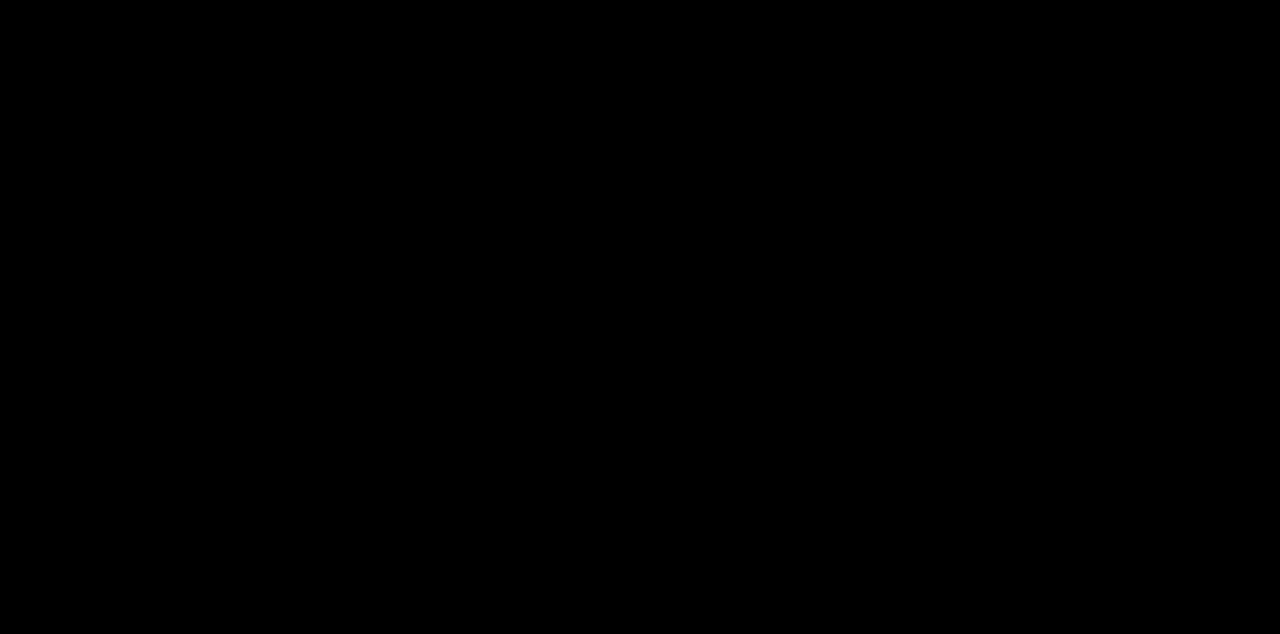
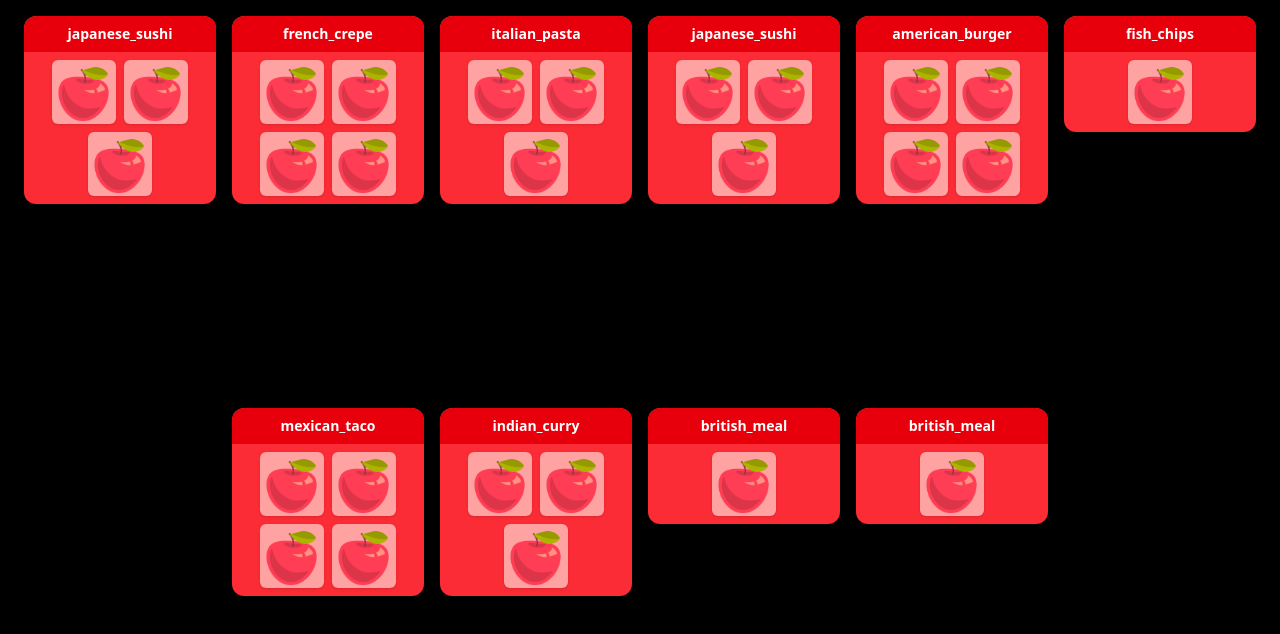
Before and after one commit to EmersonYang3/Undercooked, a Vue app in the folder app/: page /host in a window 1280 px wide. Shown: the top 634 px of the page. Built offline with nearby package versions, Linux system fonts and the light colour scheme; a web font is replaced by a local one.

Commit message:
qwertyuijokp[]

```diff
--- a/app/src/utils/ingredients.ts
+++ b/app/src/utils/ingredients.ts
@@ -30,14 +30,80 @@ const currentMeals: Map<PossibleMeals, Meal> = new Map();
 //this wil contain the incomplete meals that need to continue cooking
 //for the ingredients i might switch to a map if performance is needed
 //everytime the user wants to submit an ingredient the terminal checks against recipes to determine if the ingredient is valid to beutilize
-export const recipes: Map<string, Meal> = new Map();
-recipes.set("british_meal", {
-    ingredients: ["cooked_egg"],
-    quality: 0,
-    id: 0,
-    max_quality: 1,
-
-})
+export const recipes: Map<string, Meal> = new Map([
+  [
+    "british_meal",
+    {
+      id: 0,
+      ingredients: ["cooked_egg"],
+      quality: 0,
+      max_quality: 1,
+    },
+  ],
+  [
+    "italian_pasta",
+    {
+      id: 1,
+      ingredients: ["noodles", "tomato_sauce", "parmesan"],
+      quality: 2,
+      max_quality: 5,
+    },
+  ],
+  [
+    "japanese_sushi",
+    {
+      id: 2,
+      ingredients: ["rice", "fish", "seaweed"],
+      quality: 4,
+      max_quality: 5,
+    },
+  ],
+  [
+    "mexican_taco",
+    {
+      id: 3,
+      ingredients: ["tortilla", "beef", "lettuce", "cheese"],
+      quality: 3,
+      max_quality: 5,
+    },
+  ],
+  [
+    "french_crepe",
+    {
+      id: 4,
+      ingredients: ["flour", "milk", "egg", "sugar"],
+      quality: 1,
+      max_quality: 5,
+    },
+  ],
+  [
+    "american_burger",
+    {
+      id: 5,
+      ingredients: ["bun", "beef_patty", "lettuce", "cheddar"],
+      quality: 3,
+      max_quality: 5,
+    },
+  ],
+  [
+    "indian_curry",
+    {
+      id: 6,
+      ingredients: ["chicken", "curry_powder", "coconut_milk"],
+      quality: 4,
+      max_quality: 5,
+    },
+  ],
+  [
+    "chinese_noodles",
+    {
+      id: 7,
+      ingredients: ["noodles", "soy_sauce", "vegetables"],
+      quality: 2,
+      max_quality: 5,
+    },
+  ],
+])
 
 
 
--- a/app/src/views/HostView.vue
+++ b/app/src/views/HostView.vue
@@ -2,47 +2,161 @@
     Host View, this will display the current code (if in loading mode) or the active recipes and game logic
 -->
 <template>
-    <div class="bg-black w-screen h-screen">
-        <div>
+  <div class="bg-black w-screen min-h-screen flex flex-wrap justify-center items-start p-4 gap-4">
+    <div
+      v-for="[key, value] in current_meals"
+      :key="key"
+      class="z-10 text-xs text-black bg-red-500 w-48 rounded-xl shadow-lg overflow-hidden flex flex-col"
+    >
+      <!-- Meal header -->
+      <div class="bg-red-600 text-center text-white text-sm font-bold p-2 rounded-t-xl">
+        {{ value[0]}}
+      </div>
 
+      <!-- Ingredients section -->
+      <div class="flex flex-wrap justify-center p-2 gap-2">
+
+        <div
+          v-for="(item, index) in value[1].ingredients"
+          :key="index"
+          class="bg-red-300 text-black text-xs font-semibold w-16 h-16 flex items-center justify-center rounded-md shadow-sm"
+        >
+
+        <!-- no text just the asset to avoid clutter -->
+        <!-- should probably try and condense the ingredients via  acounter in the bottom of the asset -->
+        <img :src="ImageLut['apple']">
         </div>
+      </div>
     </div>
+  </div>
 </template>
 
+
 <script setup lang="ts">
+import { ImageLut } from '@/utils/lut';
+
+
 import { BasicIngredients } from '@/utils/ingredients';
 import { CookedIngredients } from '@/utils/ingredients';
 import { PossibleMeals } from '@/utils/ingredients';
 import { Meal } from '@/utils/ingredients';
-import { recipes } from '@/utils/ingredients';
-const amounts_of_meals = 5;
-const current_meals =  new Map();
+import { onMounted, reactive } from 'vue';
+const amounts_of_meals = 10;
+const current_meals =  reactive(new Map());
+//for each new item attach a timer object to it
+
 function start_loop() {
     for(let i  = 0; i < amounts_of_meals; i++ ) {
-        let recipe = select_recipes();
-        current_meals.set("recipe",)
+        const recipe = select_recipes();
+        const name =  recipe[0];
+        //could do0 some stirng cleaning here to make it look better
+        current_meals.set(`recipe_${i}`, recipe);
+
     }
-
-
     requestAnimationFrame(update);
     //this is the jmain
     //determine the max possible recipes that can be made
 }
+onMounted(()=>{
+    start_loop();
+})
 function update() {
     requestAnimationFrame(update);
 }
+const recipes: Map<string, Meal> = new Map([
+  [
+    "british_meal",
+    {
+      id: 0,
+      ingredients: ["cooked_egg"],
+      quality: 0,
+      max_quality: 1,
+    },
+  ],
+  [
+    "italian_pasta",
+    {
+      id: 1,
+      ingredients: ["noodles", "tomato_sauce", "parmesan"],
+      quality: 2,
+      max_quality: 5,
+    },
+  ],
+  [
+    "japanese_sushi",
+    {
+      id: 2,
+      ingredients: ["rice", "fish", "seaweed"],
+      quality: 4,
+      max_quality: 5,
+    },
+  ],
+  [
+    "mexican_taco",
+    {
+      id: 3,
+      ingredients: ["tortilla", "beef", "lettuce", "cheese"],
+      quality: 3,
+      max_quality: 5,
+    },
+  ],
+  [
+    "french_crepe",
+    {
+      id: 4,
+      ingredients: ["flour", "milk", "egg", "sugar"],
+      quality: 1,
+      max_quality: 5,
+    },
+  ],
+  [
+    "american_burger",
+    {
+      id: 5,
+      ingredients: ["bun", "beef_patty", "lettuce", "cheddar"],
+      quality: 3,
+      max_quality: 5,
+    },
+  ],
+  [
+    "indian_curry",
+    {
+      id: 6,
+      ingredients: ["chicken", "curry_powder", "coconut_milk"],
+      quality: 4,
+      max_quality: 5,
+    },
+  ],
+  [
+    "chinese_noodles",
+    {
+      id: 7,
+      ingredients: ["noodles", "soy_sauce", "vegetables"],
+      quality: 2,
+      max_quality: 5,
+    },
+  ],
+  [
+    "fish_chips",
+    {
+        id: 8,
+        ingredients: ["a"],
+        quality: 1,
+        max_quality: 1,
 
-
-function determine_possible_recipes() {
-
-}
-
-
+    }
+  ]
+])
 
 function select_recipes() {
-    const random_index = Math.floor(Math.random() * recipes.size);
-    const random_item = recipes.entries[random_index];
-    return random_item;
+  const random_index = Math.floor(Math.random() * recipes.size)
+  console.log("Random index:", random_index)
+
+  const entries = Array.from(recipes.entries())
+  const random_item = entries[random_index]
+
+  console.log("Random item:", random_item)
+  return random_item
 }
 
 
@@ -50,9 +164,9 @@ function select_recipes() {
 
 function submit_ingredient_to_meal(meal_name: PossibleMeals, ingredient: Ingredient): number {
     //do a check with a
-    const meal = currentMeals.get(meal_name);
+    const meal = current_meals.get(meal_name);
     if (!meal.ingredients.includes(ingredient.name)) {
-        communicate_client()
+        communicate_client("a");
         //return that the ingredient cannot be submitted to it
         return;
     };
```
